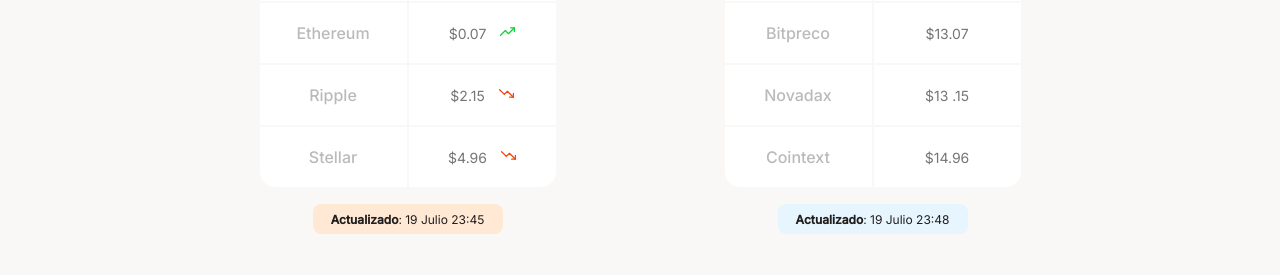
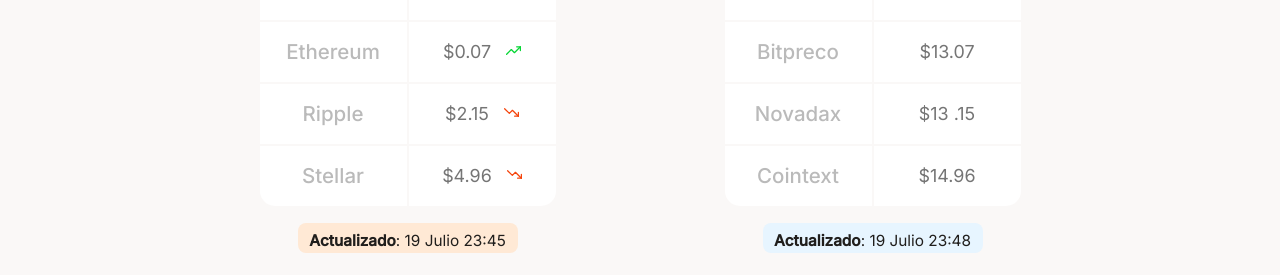
Before and after one commit to Dany0343/cursomobilefirst, a plain HTML site: page index.html in a window 1280 px wide. Shown: the part 867-1142 px from the top of the page. Drawn offline with Linux system fonts and the light colour scheme.

Commit message:
Algunos cambios extras

```diff
--- a/css/tablet.css
+++ b/css/tablet.css
@@ -1,3 +1,6 @@
+html{
+    font-size: 80%;
+}
 .main-tables-container {
     display: flex;
     width: 930px;
--- a/style.css
+++ b/style.css
@@ -267,7 +267,7 @@ main {
 }
 /*Primero*/
 .currency-table--date {
-    width: 190px;
+    width: 220px;
     height: 30px;
     margin: 0 auto;
     margin-top: 15px;
@@ -283,7 +283,7 @@ main {
 }
 /*Segundo*/
 .comissions-table--date {
-    width: 190px;
+    width: 220px;
     height: 30px;
     margin: 0 auto;
     margin-top: 15px;
@@ -410,6 +410,7 @@ main {
     background-size: cover;
     background-repeat: no-repeat;
     text-align: center;
+    background-attachment: fixed;
 }
 .bitcoin-img-container h2 {
     padding-top: 65px;
```
